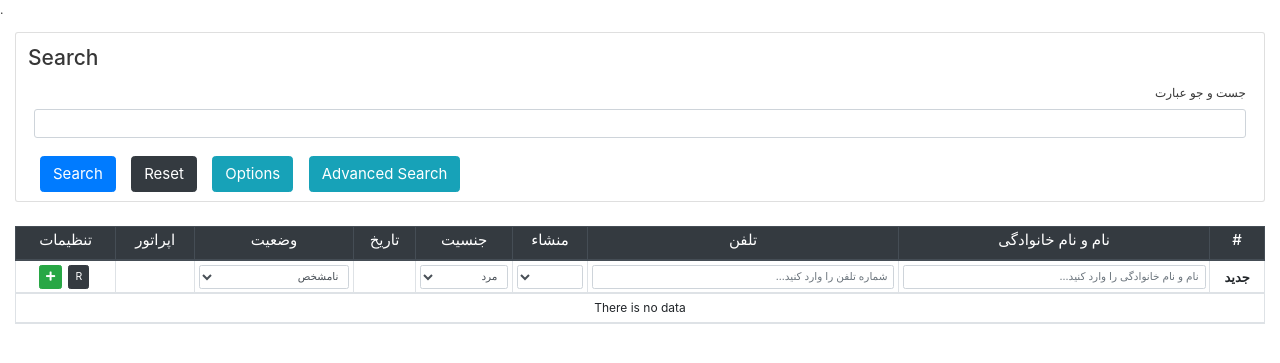
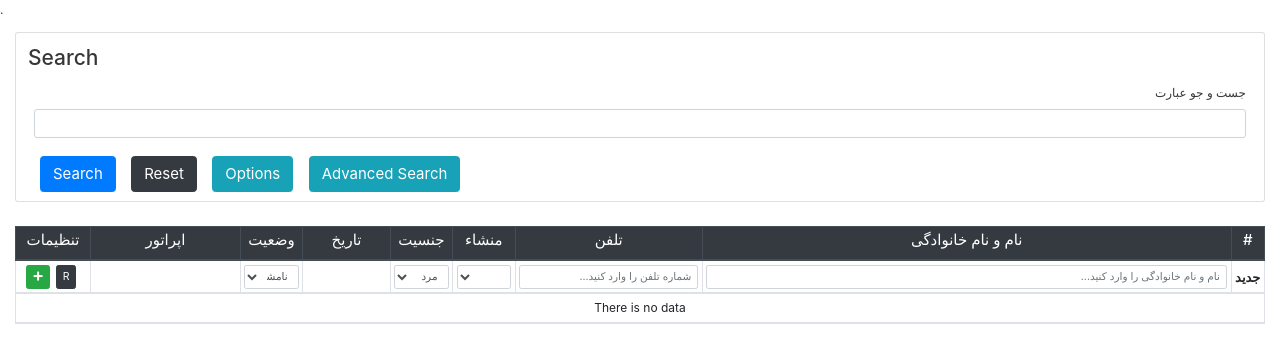
Before and after one commit to zahed-zibaee/academyfarda_landing_page1, a Django app: template templates/leads/export/export.html in a window 1280 px wide. Shown: the top 363 px of the page. Run offline with Django 3.2, Linux system fonts and the light colour scheme; the template is opened without the code that fills it, so the values that code supplies are empty; some libraries are stand-ins or nearby versions.

Commit message:
table width export

```diff
--- a/templates/leads/export/export.html
+++ b/templates/leads/export/export.html
@@ -129,15 +129,15 @@
         <!-- Start Table_header -->
         <thead class="thead-dark">
             <tr>
-                <th scope="col"><h5>#</h5></th>
+                <th scope="col" style="width: 2%"><h5>#</h5></th>
                 <th scope="col"><h5>نام و نام خانوادگی</h5></th>
-                <th scope="col"><h5>تلفن</h5></th>
-                <th scope="col"><h5>منشاء</h5></th>
-                <th scope="col"><h5>جنسیت</h5></th>
-                <th scope="col"><h5>تاریخ</h5></th>
-                <th scope="col"><h5>وضعیت</h5></th>
-                <th scope="col"><h5>اپراتور</h5></th>
-                <th scope="col" class="d-print-none"><h5>تنظیمات</h5></th>
+                <th scope="col" style="width: 15%"><h5>تلفن</h5></th>
+                <th scope="col" style="width: 5%"><h5>منشاء</h5></th>
+                <th scope="col" style="width: 5%"><h5>جنسیت</h5></th>
+                <th scope="col" style="width: 7%"><h5>تاریخ</h5></th>
+                <th scope="col" style="width: 5%"><h5>وضعیت</h5></th>
+                <th scope="col" style="width: 12%"><h5>اپراتور</h5></th>
+                <th scope="col" style="width: 6%" class="d-print-none"><h5>تنظیمات</h5></th>
             </tr>
         </thead>
         <!-- End Table_header -->
```
